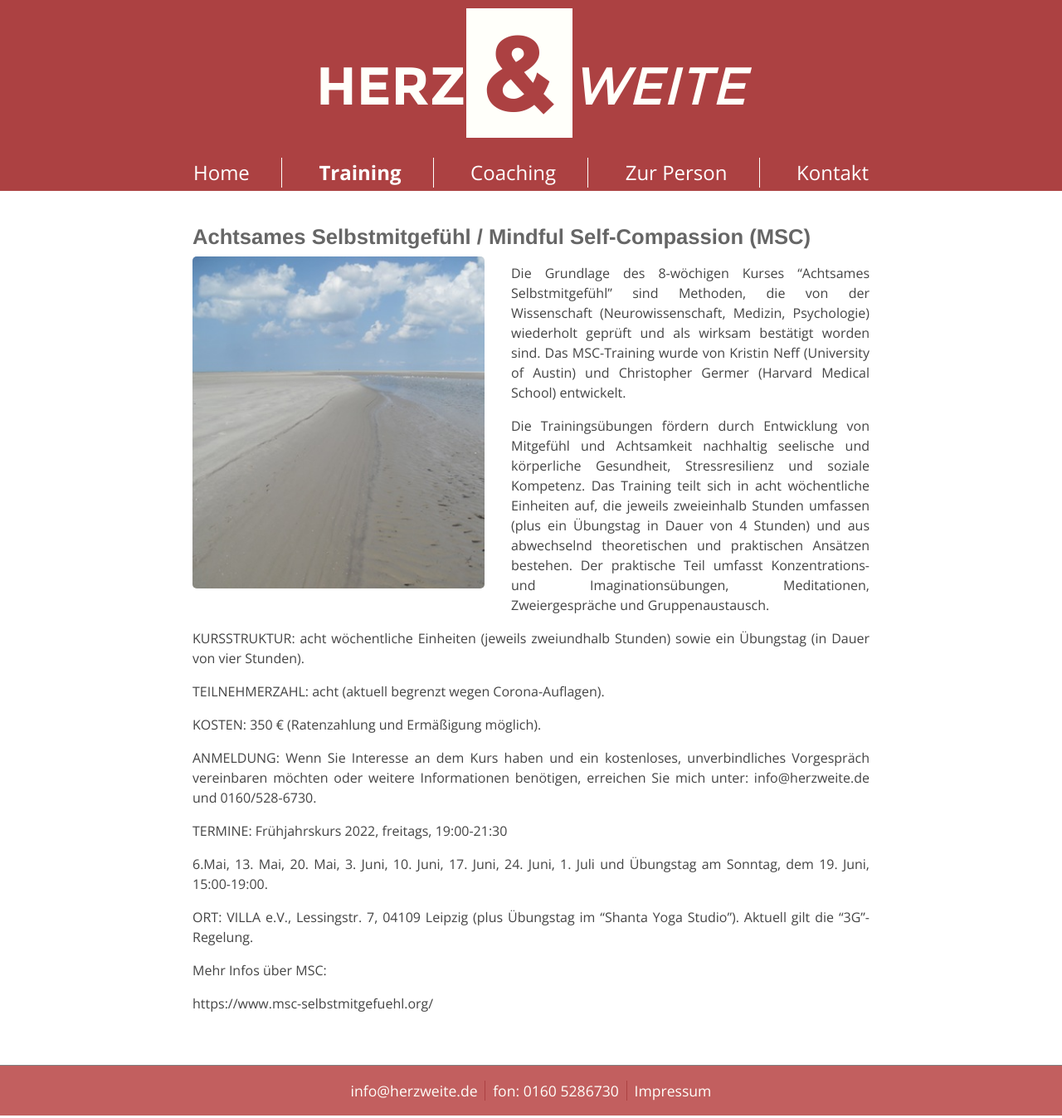
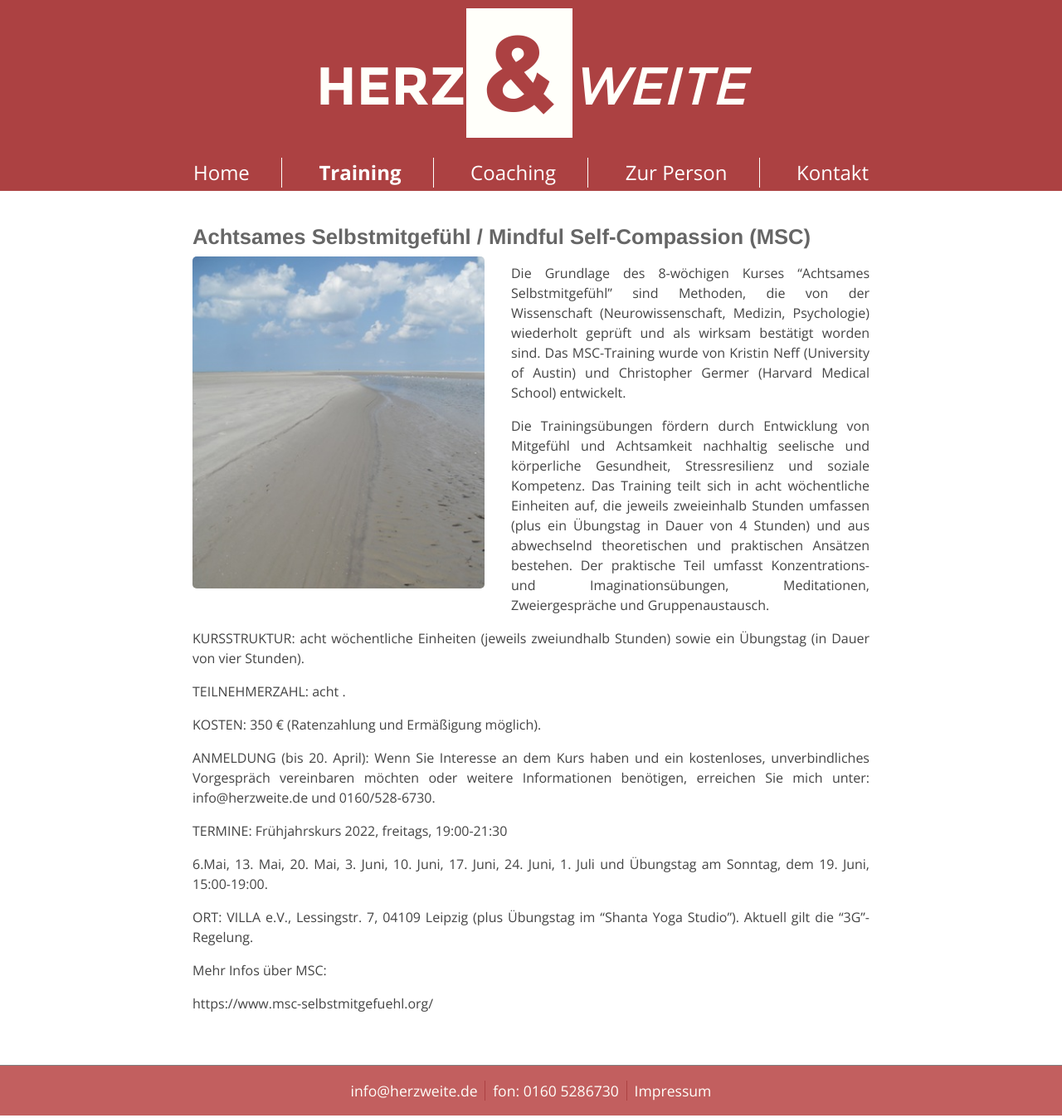
Before and after one commit to herzweite/herzweite.github.io, a Jekyll site: the page built from training.md, in a window 1280 px wide. Shown: the whole page at 83% size. Built offline with Jekyll 4.4.1, drawn with Linux system fonts in a browser that asks for light colours.

Commit message:
Update training.md

```diff
--- a/training.md
+++ b/training.md
@@ -17,12 +17,13 @@ Imaginationsübungen, Meditationen, Zweiergespräche und Gruppenaustausch.
 KURSSTRUKTUR:
 acht wöchentliche Einheiten (jeweils zweiundhalb Stunden) sowie ein Übungstag (in Dauer von vier Stunden).
 
-TEILNEHMERZAHL: acht (aktuell begrenzt wegen Corona-Auflagen).
+TEILNEHMERZAHL: acht
+.
 
 KOSTEN:
 350 € (Ratenzahlung und Ermäßigung möglich).
 
-ANMELDUNG:
+ANMELDUNG (bis 20. April):
 Wenn Sie Interesse an dem Kurs haben und ein kostenloses, unverbindliches Vorgespräch vereinbaren möchten oder weitere Informationen benötigen, erreichen Sie mich unter: info@herzweite.de und 0160/528-6730.
 
 TERMINE:
```
